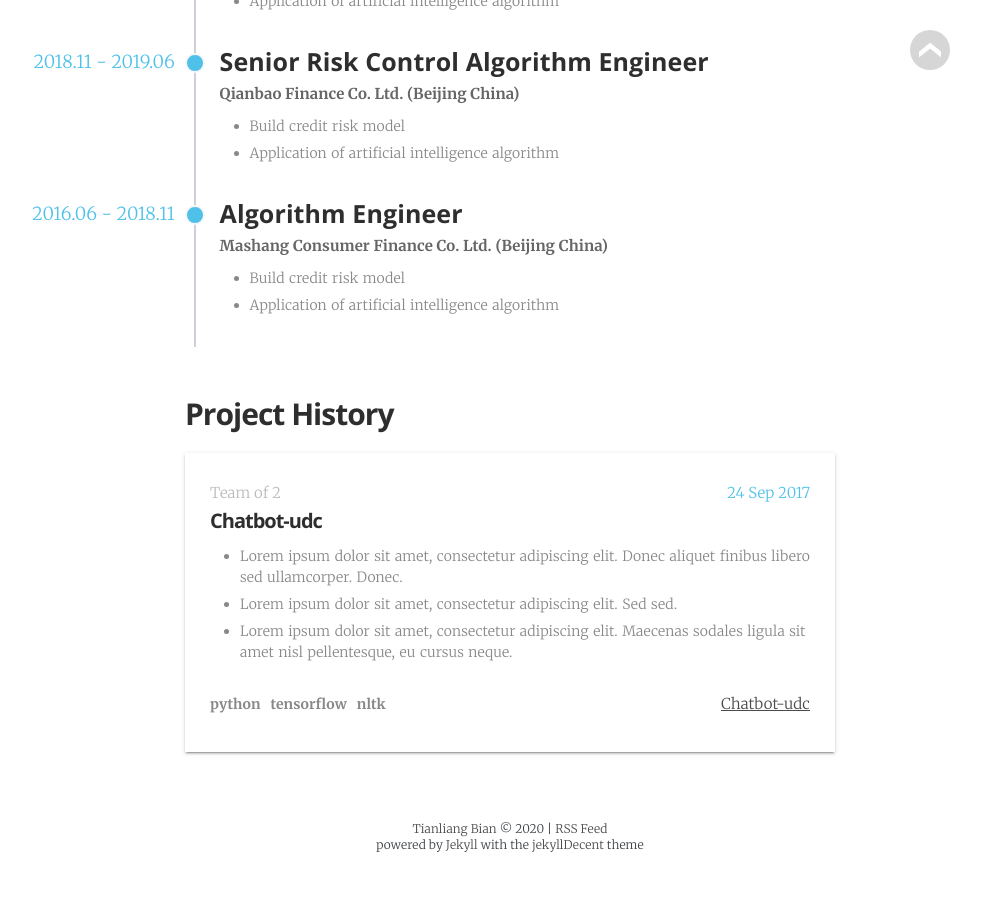
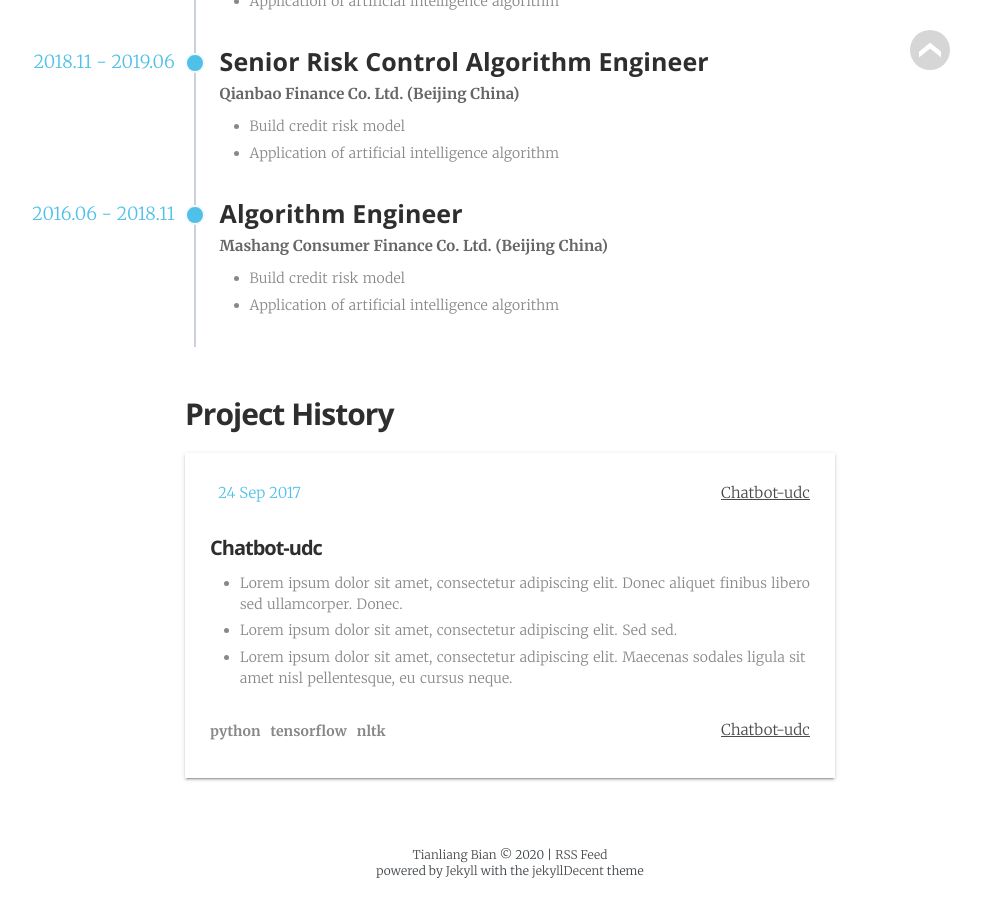
Before and after one commit to TyrionBian/tyrionbian.github.io, a Jekyll site: the page built from _pages/cv.md, in a window 1280 px wide and 900 px high, scrolled down 1425 px. Shown: the whole window, without its empty margins (130-1111 px from the left). Built offline with Jekyll 4.4.1, drawn with Linux system fonts in a browser that asks for light colours; some web fonts are replaced; before the commit the page ends 2298 px from its top, so only the background shows below that.

Commit message:
Update cv.md

```diff
--- a/_pages/cv.md
+++ b/_pages/cv.md
@@ -71,8 +71,10 @@
 {% for project in cv.projects %}
 <div class="md-card shadow project">
     <div class="meta">
-        <div class="team">{{project.team}}</div>
         <div class="time">{{project.time}}</div>
+        <p class="github-button-container">
+            <a class="github-button" href="{{project.url}}" data-size="large" data-show-count="true" aria-label="">{{project.title}}</a>
+        </p>
     </div>
     <div class="content">
         <h2>{{project.title}}</h2>
```
